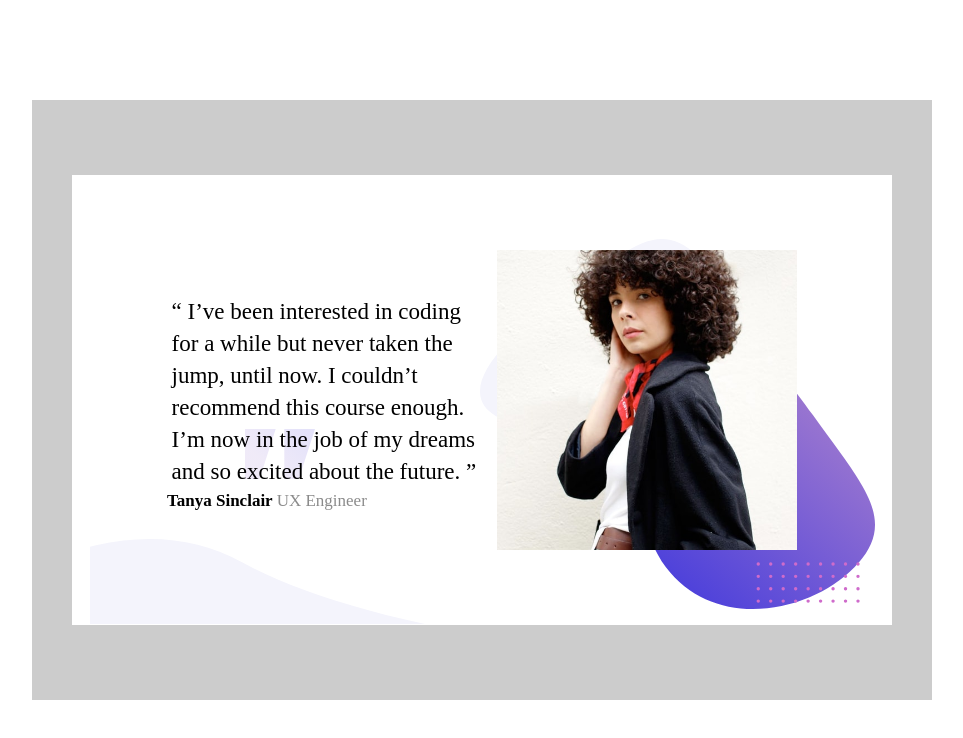
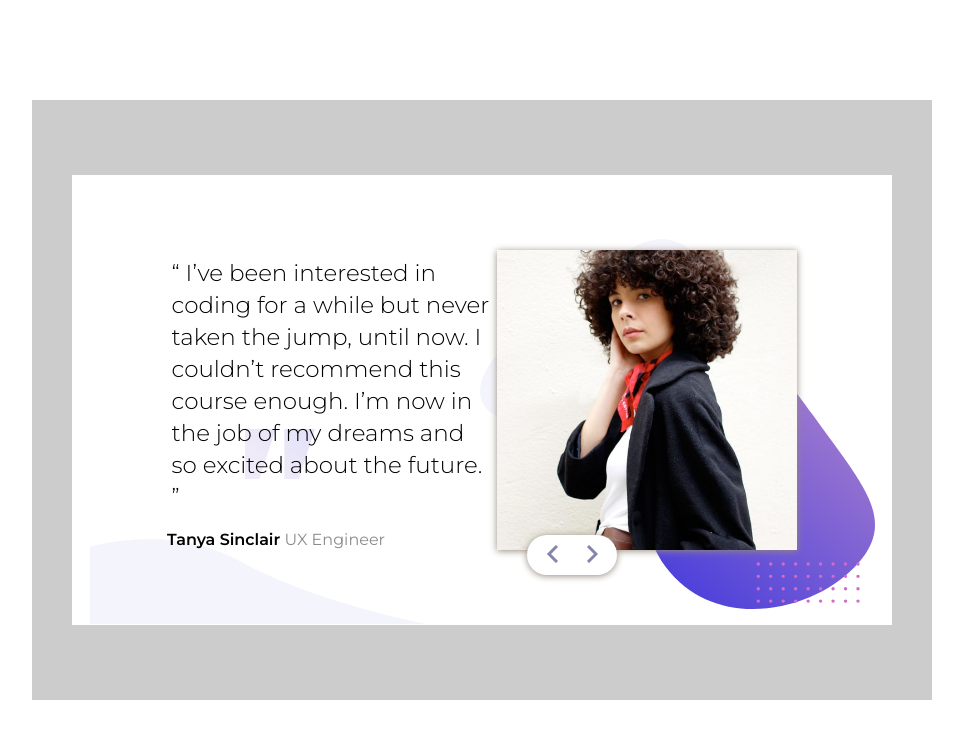
Before and after one commit to beydacar1/slider-challange, a website: page index.html in a window 1280 px wide. Shown: the whole page, without its empty margins (158-1121 px from the left). Drawn offline with Linux system fonts and the light colour scheme.

Commit message:
initial commit

```diff
--- a/index.html
+++ b/index.html
@@ -6,15 +6,10 @@
 
   <link rel="stylesheet" href="css/style.css">
 
-  <link rel="icon" type="image/png" sizes="32x32" href="./images/favicon-32x32.png">
-
+  <link href="https://fonts.googleapis.com/css2?family=Montserrat:wght@300;400;600&display=swap" rel="stylesheet">
   <title>Frontend Mentor | Coding Bootcamp Testimonials Slider</title>
 
 
-  <style>
-    .attribution { font-size: 11px; text-align: center; }
-    .attribution a { color: hsl(228, 45%, 44%); }
-  </style>
 </head>
 <body>
 
@@ -50,7 +45,14 @@
               excited about the future. ”</p>
               <b>Tanya Sinclair</b> <span>UX Engineer </span>
           </div>
-          <img src="./images/image-tanya.jpg" alt="">
+
+          <div class="imgContent">
+            <img src="./images/image-tanya.jpg" alt="">
+            <div class="button">
+              <button><svg xmlns="http://www.w3.org/2000/svg" width="12" height="18"><path fill="none" stroke="#8585AC" stroke-width="3" d="M11 1L3 9l8 8"/></svg></button>
+              <button><svg xmlns="http://www.w3.org/2000/svg" width="12" height="18"><path fill="none" stroke="#8585AC" stroke-width="3" d="M2 1l8 8-8 8"/></svg></button>
+            </div>
+          </div>
         </div>
       </div>
     </div>
--- a/scss/style.scss
+++ b/scss/style.scss
@@ -107,25 +107,57 @@ body{
                 flex-direction: row;
                 justify-content: center;
                 align-items: center;
-                img{
-                    width: 300px;
-                    height: 300px;
-                    float: right;
+                position: relative;
+                .imgContent{
+                    position: relative;
+                    display: inline-block;
+                    width: auto;
+                    img{
+                        width: 300px;
+                        height: 300px;
+                        float: right;
+                        box-shadow:0 1px 7px 0 #958A7E;
+                        z-index: 3;
+                    }
+                    .button{
+                        width: 80px;
+                        height: 30px;
+                        background-color: #fff;
+                        border-radius: 20px;
+                        box-shadow:0 1px 7px 0 #958A7E;
+                        display: flex;
+                        justify-content: space-around;
+                        align-items: center;
+                        z-index: 4;
+                        position: absolute;
+                        margin: 285px 0 0 30px;
+                        padding: 5px;
+                        button{
+                            border: none;
+                            outline: none;
+                            background: none;
+                            width: auto;
+                            height: auto;
+
+                        }
+                    }
                 }
                 .text{
+                    font-family: 'Montserrat', sans-serif;
 
                     p{
                         font-size: 23px;
-                        font-weight: 100;
+                        font-weight: 300;
                         padding: .2em;
                         line-height: 32px;
+                        margin-bottom: 15px;
                     }
                     b{
                         font-weight: 600;
-                        font-size: 17px;
+                        font-size: 16px;
                     }
                     span{
-                        font-size: 17px;
+                        font-size: 16px;
                         font-weight: 400;
                         color: rgb(139, 139, 139);
                     }
```
Also changed, not shown: css/style.css, 2 other files.
